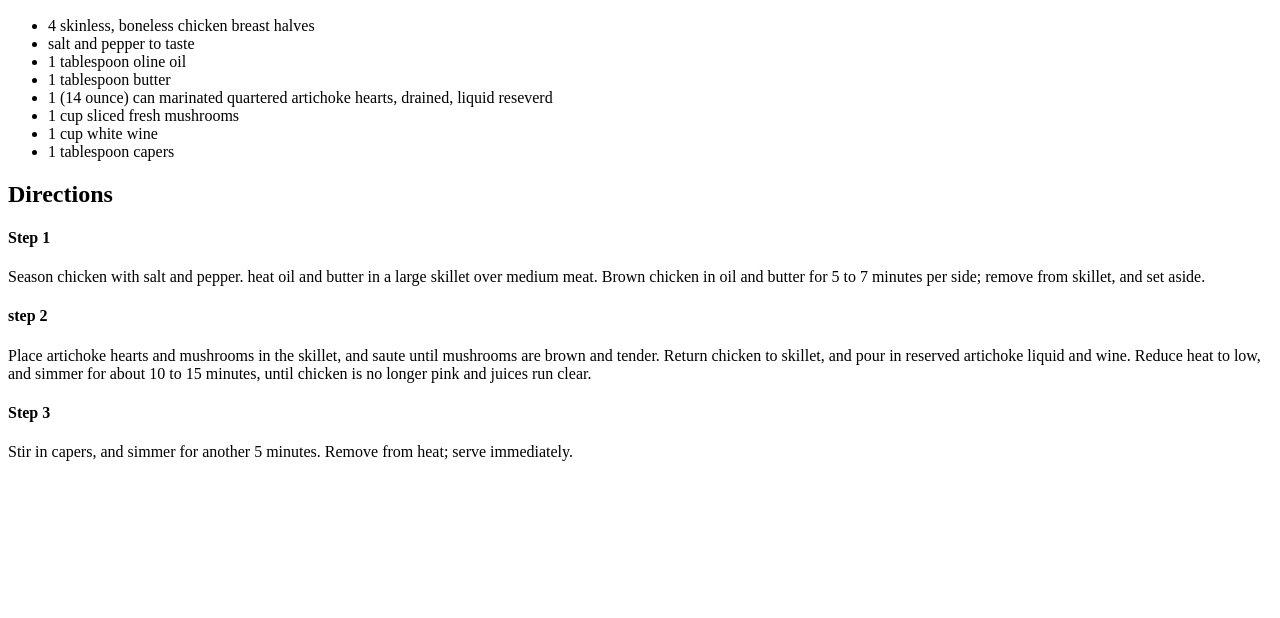
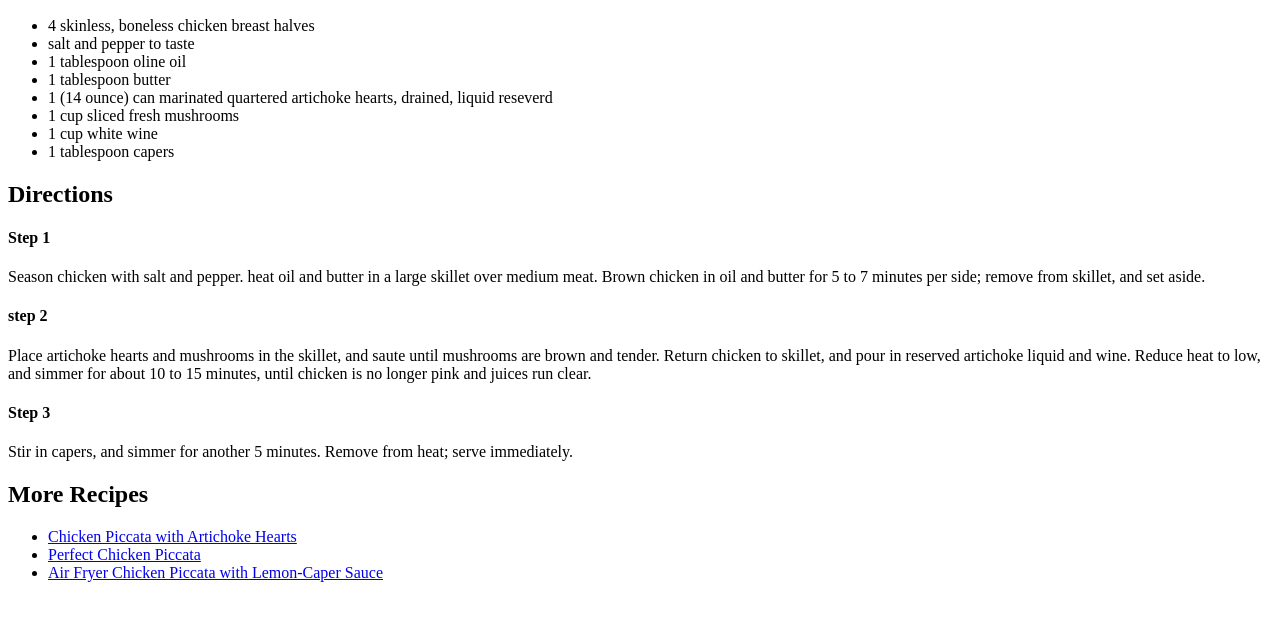
Before and after one commit to nsyafantrin/odin-recipes, a plain HTML site: page recipes/romantic-chicken.html in a window 1280 px wide. Shown: the part 182-800 px from the top of the page. Drawn offline with Linux system fonts and the light colour scheme.

Commit message:
add more recipes
add 2 more recipes

```diff
--- a/recipes/romantic-chicken.html
+++ b/recipes/romantic-chicken.html
@@ -33,5 +33,12 @@
 
     <h4>Step 3</h4>
     <p>Stir in capers, and simmer for another 5 minutes. Remove from heat; serve immediately.</p>
+
+    <h2>More Recipes</h2>
+    <ul>
+        <li><a href="https://www.allrecipes.com/recipe/57428/chicken-piccata-with-artichoke-hearts/" target="_blank">Chicken Piccata with Artichoke Hearts</a></li>
+        <li><a href="https://www.allrecipes.com/recipe/8300592/perfect-chicken-piccata/" target="_blank">Perfect Chicken Piccata </a></li>
+        <li><a href="https://www.allrecipes.com/recipe/285633/air-fryer-chicken-piccata-with-lemon-caper-sauce/" target="_blank">Air Fryer Chicken Piccata with Lemon-Caper Sauce</a></li>
+    </ul>
 </body>
 </html>
```
